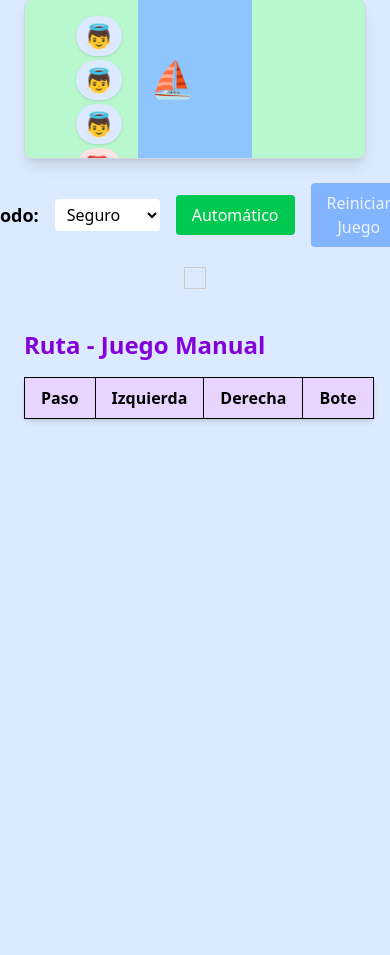
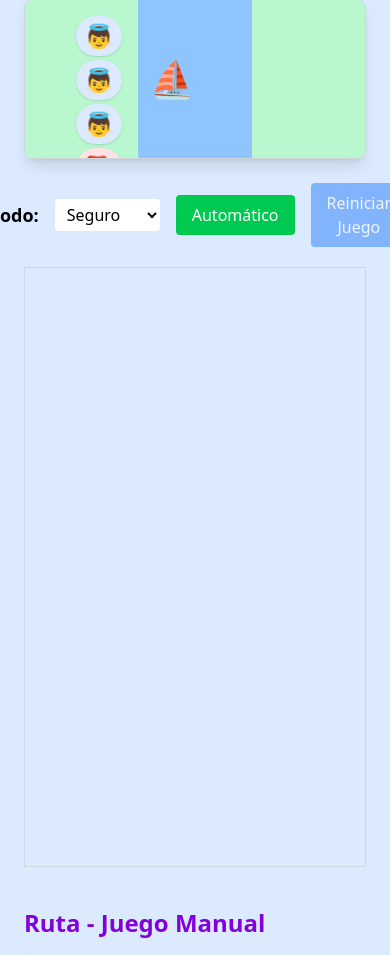
Before and after one commit to Scr4dy/prac-3-ia, a FastAPI app: page / in a window 390 px wide. Shown: the part 169-1124 px from the top of the page. Before the commit the page ends 591 px from the top, so only its background shows below. Run offline with FastAPI, Linux system fonts and the light colour scheme; lists and menus that the app fills with data are empty.

Commit message:
Actualiza el README.md con nuevas características y objetivos del juego. Mejora estilos en index.html y agrega clases CSS para un diseño más responsivo.

```diff
--- a/static/styles.css
+++ b/static/styles.css
@@ -228,6 +228,9 @@
       max-width: 96rem;
     }
   }
+  .mt-5 {
+    margin-top: calc(var(--spacing) * 5);
+  }
   .mt-6 {
     margin-top: calc(var(--spacing) * 6);
   }
@@ -257,6 +260,9 @@
   }
   .h-40 {
     height: calc(var(--spacing) * 40);
+  }
+  .h-\[600px\] {
+    height: 600px;
   }
   .h-full {
     height: 100%;
@@ -322,6 +328,9 @@
       margin-inline-end: calc(calc(var(--spacing) * 4) * calc(1 - var(--tw-space-x-reverse)));
     }
   }
+  .overflow-auto {
+    overflow: auto;
+  }
   .overflow-hidden {
     overflow: hidden;
   }
@@ -371,6 +380,9 @@
   }
   .bg-white {
     background-color: var(--color-white);
+  }
+  .p-2 {
+    padding: calc(var(--spacing) * 2);
   }
   .p-4 {
     padding: calc(var(--spacing) * 4);
--- a/templates/index.html
+++ b/templates/index.html
@@ -56,7 +56,8 @@
 
     </div>
 
-    <div id="tree-container" style="margin-top: 20px; border: 1px solid #ccc; padding: 10px;"></div>
+    <div id="tree-container" class="mt-5 border border-gray-300 p-2 w-full max-w-4xl h-[600px] overflow-auto">
+    </div>
 
     <!-- Tabla Modo Seguro -->
     <div id="safe-table-container" class="mt-10 w-full max-w-4xl" style="display:none">
```
Also changed, not shown: README.md.
